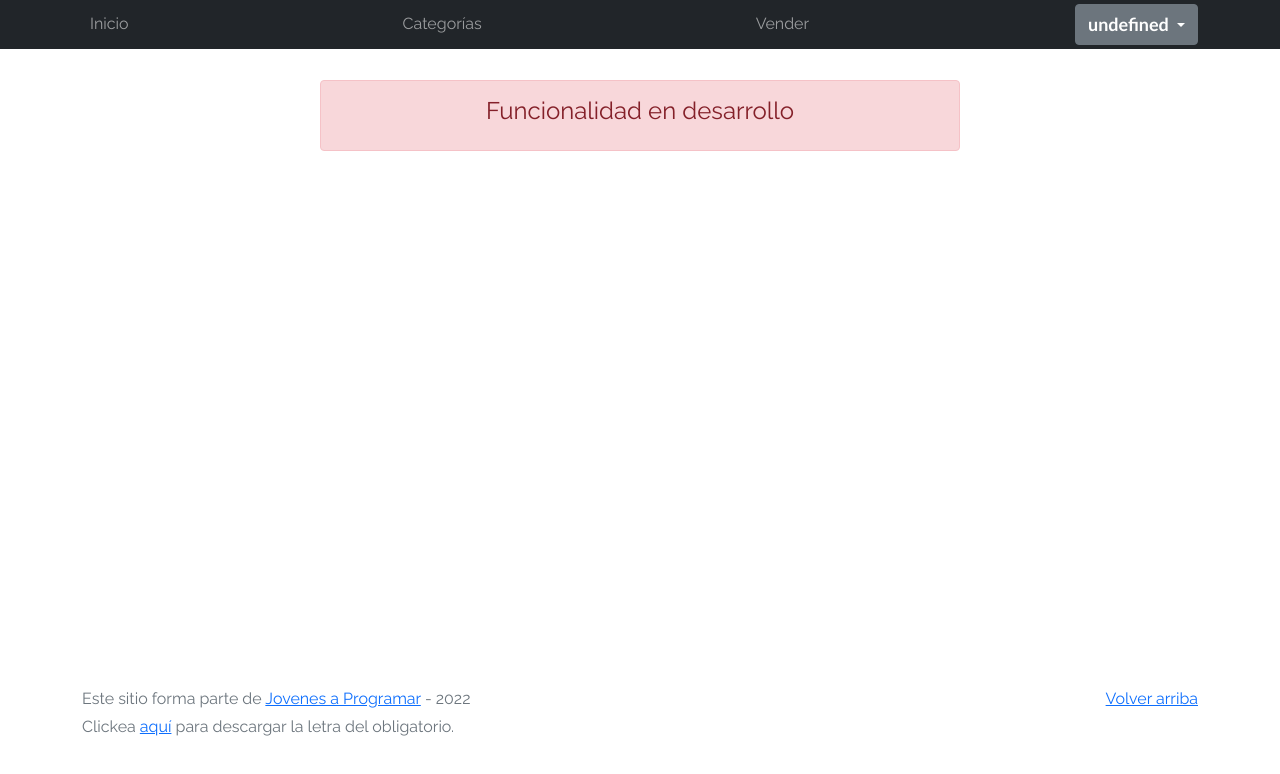
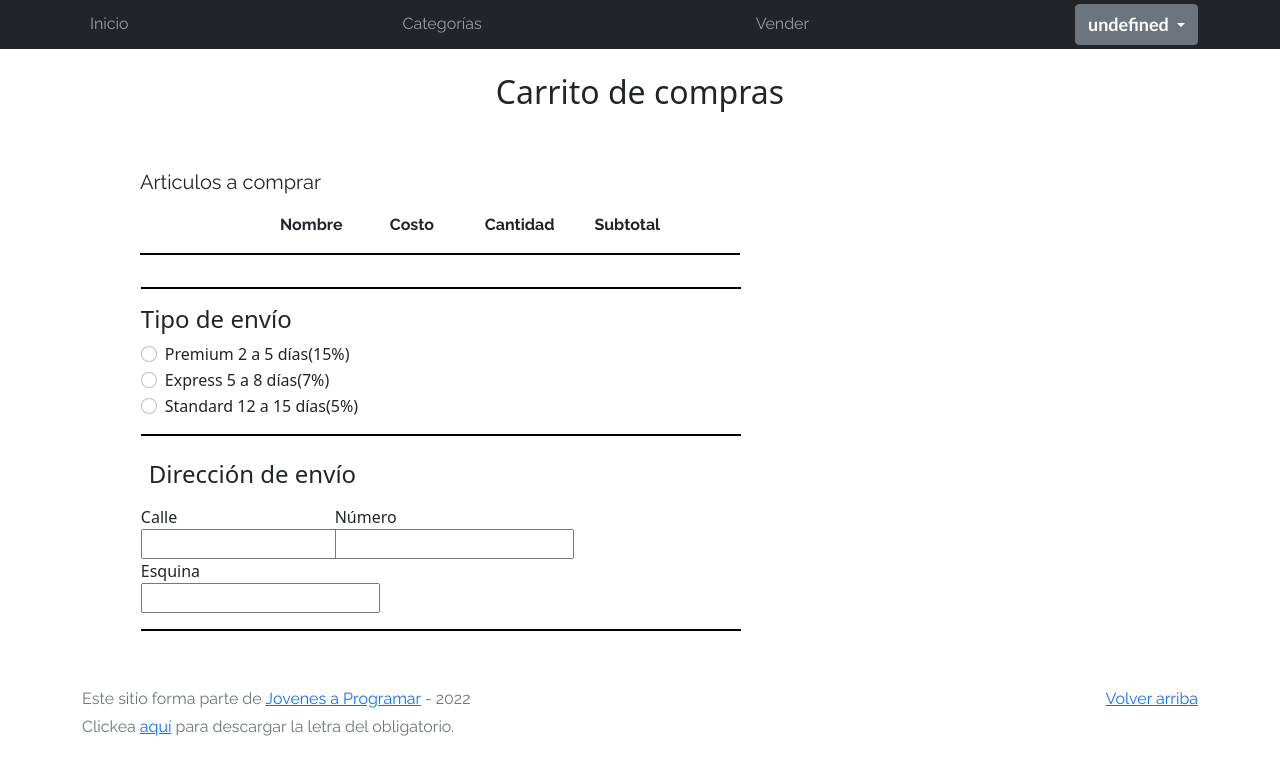
Before and after one commit to javieralmeida30/eMercado.github.io, a plain HTML site: page cart.html in a window 1280 px wide. Drawn offline with Linux system fonts and the light colour scheme.

Commit message:
Update cart.html

```diff
--- a/cart.html
+++ b/cart.html
@@ -9,6 +9,7 @@
   <link href="css/bootstrap.min.css" rel="stylesheet">
   <link href="css/font-awesome.min.css" rel="stylesheet">
   <link href="css/styles.css" rel="stylesheet">
+  <link rel="stylesheet" href="css/bootstrap.min.css" class="css">
 </head>
 
 <body>
@@ -19,7 +20,7 @@
         <span class="navbar-toggler-icon"></span>
       </button>
       <div class="collapse navbar-collapse" id="navbarNav">
-               <ul class="navbar-nav w-100 justify-content-between">
+        <ul class="navbar-nav w-100 justify-content-between">
           <ul class="navbar-nav w-100 justify-content-between">
             <li class="nav-item">
               <a class="nav-link" href="cover.html">Inicio</a>
@@ -48,11 +49,85 @@
     </div>
   </nav>
   <main>
-    <div class="container">
-      <div class="alert alert-danger text-center" role="alert">
-        <h4 class="alert-heading">Funcionalidad en desarrollo</h4>
+    <br>
+    <center><h2>Carrito de compras</h2></center>
+  <div class="container" style="margin-left:10%;" >
+    <br>
+    <br>
+    <p style="font-size: 20px">Articulos a comprar</p>
+      <div class="row">
+        <div class="col-md-1" style="margin-left: 140px;">
+          <b>Nombre</b>
+        </div>ㅤ
+        <div class="col-md-1">
+         <b>Costo</b>
+        </div>
+        <div class="col-md-1">
+          <b>Cantidad</b>
+        </div>ㅤ
+        <div class="col-md-1">
+          <b>Subtotal</b>
+        </div>
+
+      </div>
+      <hr width="600px" style="background-color: black; height: 2px; opacity: 1;">
+      <div class="container">
+       <div class="list-group" id="product-venta-container">
+       </div>
+       <div class="col-md-1" id="totalProducto">
+
+      </div>
       </div>
     </div>
+  </div>
+
+</div>
+
+<div style="margin-left:11%;">
+  <hr width="600px" style="background-color: black; height: 2px; opacity: 1;">
+
+
+              <h4>Tipo de envío</h4>
+  <div class="form-check">
+    <input class="form-check-input" type="radio">
+         <label class="form-check-label">
+      Premium 2 a 5 días(15%)
+          </label>
+  </div>
+  <div class="form-check">
+    <input class="form-check-input" type="radio">
+    <label class="form-check-label">
+      Express 5 a 8 días(7%)
+    </label>
+  </div>
+  <div class="form-check">
+    <input class="form-check-input" type="radio">
+    <label class="form-check-label">
+      Standard 12 a 15 días(5%)
+    </label>
+  </div>
+  <hr width="600px" style="background-color: black; height: 2px; opacity: 1;">
+  <h4 class="p-2">Dirección de envío</h4>
+  <div class="row">
+    <div class="col-md-2">
+      Calle
+      <input type="text" >
+    </div>
+    <div class="col-md-2" >
+      Número
+      <input type="text">
+    </div>
+  </div>
+  <div>
+    <div class="col-md-2">
+      Esquina
+      <input type="text">
+    </div>
+  </div>
+  <hr width="600px" style="background-color: black; height: 2px; opacity: 1;">
+</div>
+
+  </footer>
   </main>
   <footer class="text-muted">
     <div class="container">
```
